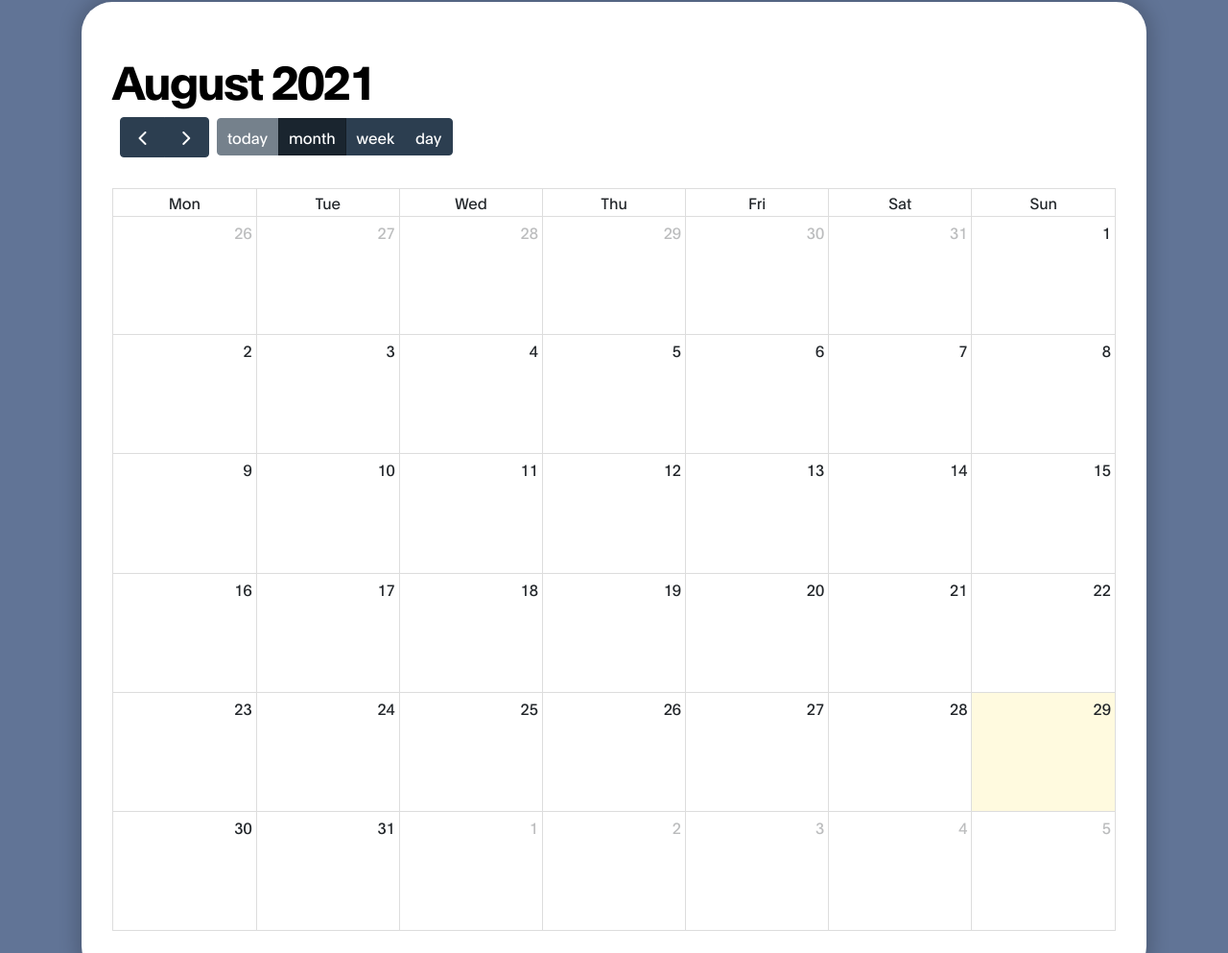
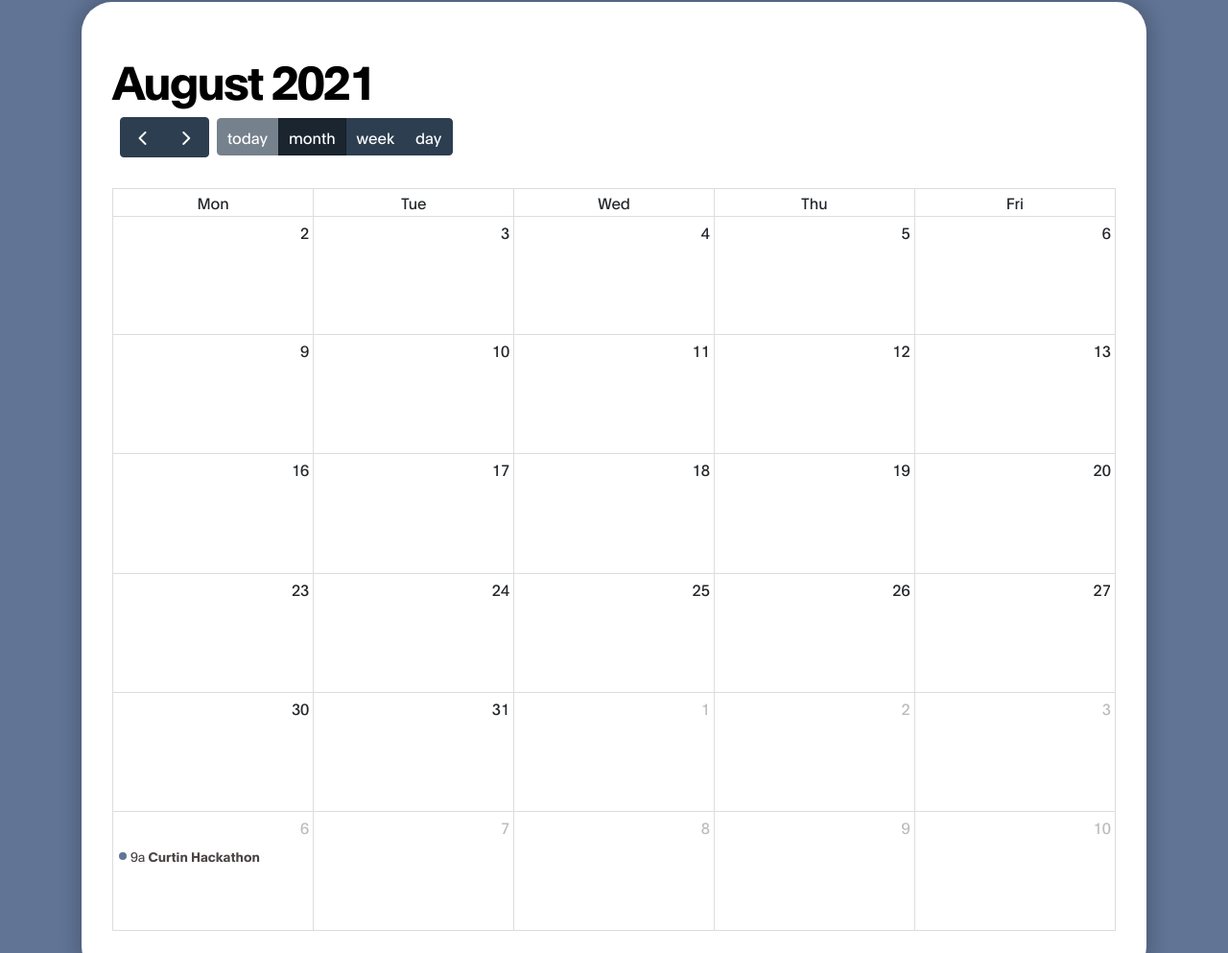
Before and after one commit to UWA-Robotics-Club/urc-website, a plain HTML site: page index.html in a window 1280 px wide. Shown: the part 3772-4765 px from the top of the page at 96% size. Drawn offline with nearby package versions, Linux system fonts and the light colour scheme.

Commit message:
Fixed Calender Layout

```diff
--- a/css/calender-main.css
+++ b/css/calender-main.css
@@ -414,6 +414,7 @@ When it's NOT activated, the fc-button classes won't even be in the DOM.
 .fc .fc-view-harness {
     flex-grow: 1; /* because this harness is WITHIN the .fc's flexbox */
     position: relative;
+    min-height: 65vh;
   }
 .fc {
 
--- a/js/calender-event.js
+++ b/js/calender-event.js
@@ -15,7 +15,9 @@ document.addEventListener('DOMContentLoaded', function() {
       firstDay:1, //Monday
       slotMinTime: '09:00:00',
       slotMaxTime: '21:00:00',
-      //weekend: false,
+      weekends: false,
+      // hiddenDays: [ 0 ],
+
       events: [
         // {
 //           title: 'All Day Event',
```
Also changed, not shown: 1 other file.
